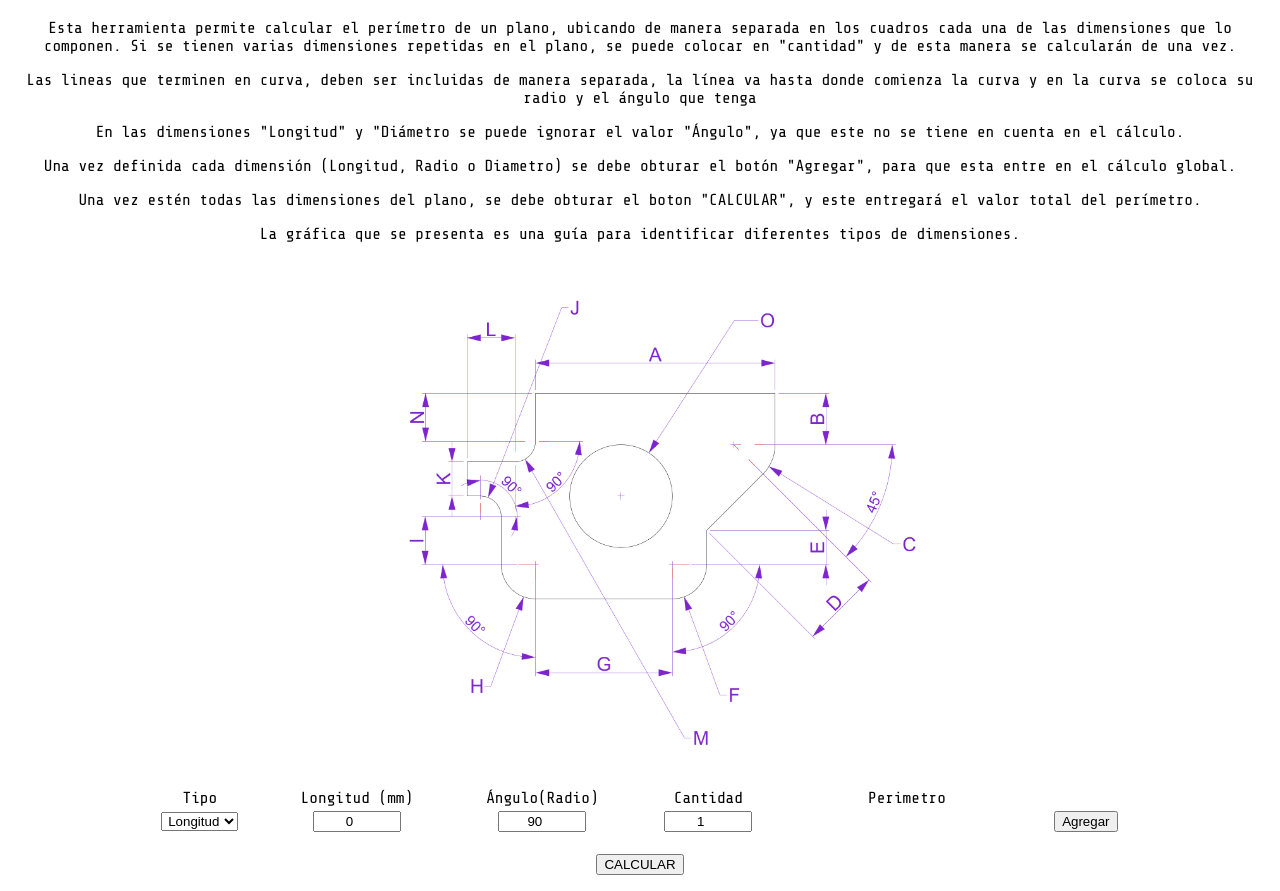
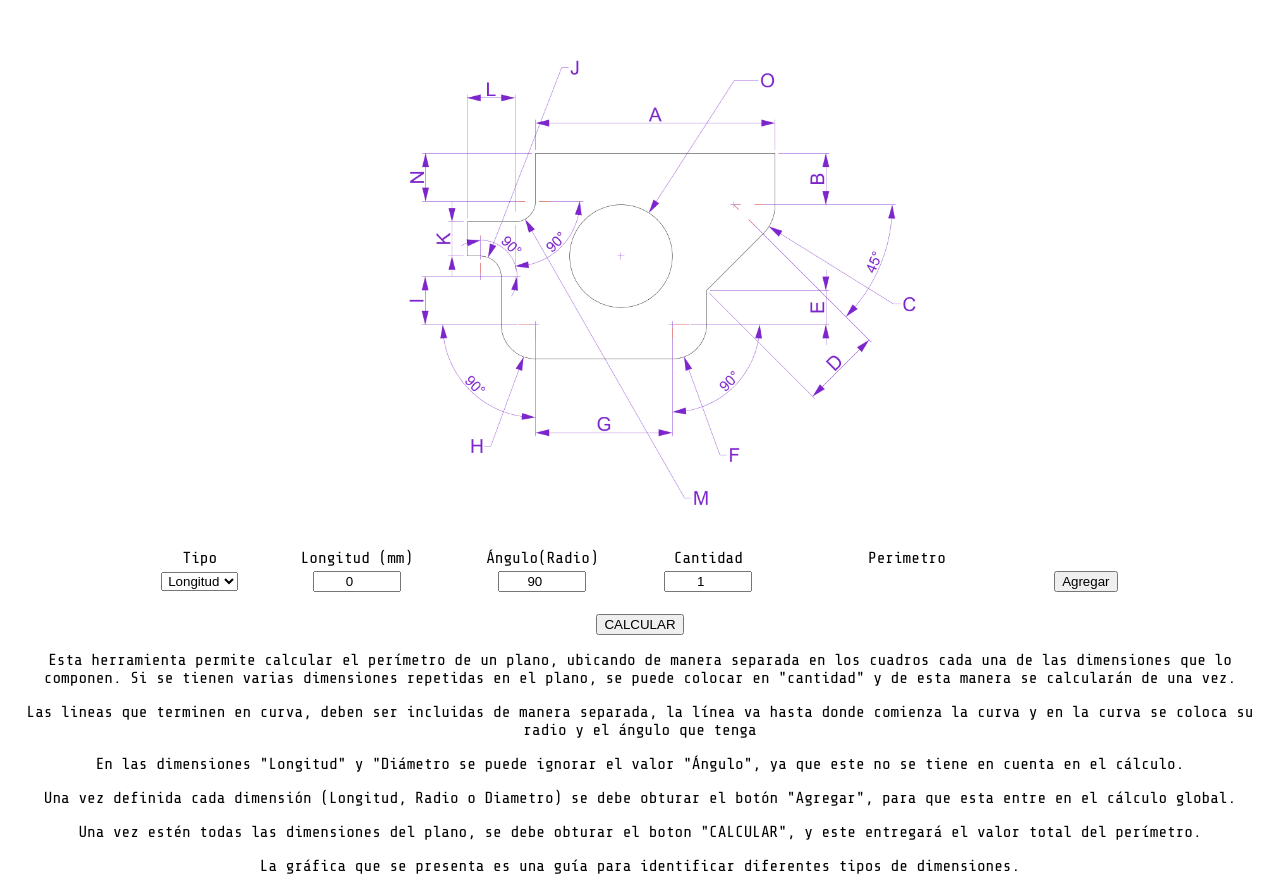
Before and after one commit to raalossa/perimetertech, a plain HTML site: page index.htm in a window 1280 px wide. Shown: the part 60-951 px from the top of the page. Drawn offline with nearby package versions, Linux system fonts and the light colour scheme.

Commit message:
Add files via upload

```diff
--- a/index.htm
+++ b/index.htm
@@ -48,15 +48,9 @@
 <body>
 <div class="container">
         <h1>CALCULADOR DE PERIMETROS</h1>
-        <p>Esta herramienta permite calcular el perímetro de un plano, ubicando de manera separada en los cuadros cada una de las dimensiones que lo componen. Si se tienen varias dimensiones repetidas en el plano, se puede colocar en "cantidad" y de esta manera se calcularán de una vez. </p>
-        <p>Las lineas que terminen en curva, deben ser incluidas de manera separada, la línea va hasta donde comienza la curva y en la curva se coloca su radio y el ángulo que tenga</p>
-        <p>En las dimensiones "Longitud" y "Diámetro  se puede ignorar el valor "Ángulo", ya que este no se tiene en cuenta en el cálculo.</p>
-        <p>Una vez definida cada dimensión (Longitud, Radio o Diametro) se debe obturar el botón "Agregar", para que esta entre en el cálculo global.</p>
-        <p>Una vez estén todas las dimensiones del plano, se debe obturar el boton "CALCULAR", y este entregará el valor total del perímetro.</p>
-        <P>La gráfica que se presenta es una guía para identificar diferentes tipos de dimensiones.</P>
 
         <div class="container">
-        <img class="image1" src="/IMAGES/SCHEME1.jpg" alt="SCHEME">
+        <img class="image1" src="/IMAGES/img1.jpg" alt="SCHEME">
 </div>
 
             <table class="table1">
@@ -97,6 +91,15 @@
     <div >
         <h2 id="periTot"></h2>
         <button onclick="calculoTot()">CALCULAR</button>
+    </div>
+    <div>
+        <p>Esta herramienta permite calcular el perímetro de un plano, ubicando de manera separada en los cuadros cada una de las dimensiones que lo componen. Si se tienen varias dimensiones repetidas en el plano, se puede colocar en "cantidad" y de esta manera se calcularán de una vez. </p>
+        <p>Las lineas que terminen en curva, deben ser incluidas de manera separada, la línea va hasta donde comienza la curva y en la curva se coloca su radio y el ángulo que tenga</p>
+        <p>En las dimensiones "Longitud" y "Diámetro  se puede ignorar el valor "Ángulo", ya que este no se tiene en cuenta en el cálculo.</p>
+        <p>Una vez definida cada dimensión (Longitud, Radio o Diametro) se debe obturar el botón "Agregar", para que esta entre en el cálculo global.</p>
+        <p>Una vez estén todas las dimensiones del plano, se debe obturar el boton "CALCULAR", y este entregará el valor total del perímetro.</p>
+        <P>La gráfica que se presenta es una guía para identificar diferentes tipos de dimensiones.</P>
+
     </div>
 </div>
 
```
